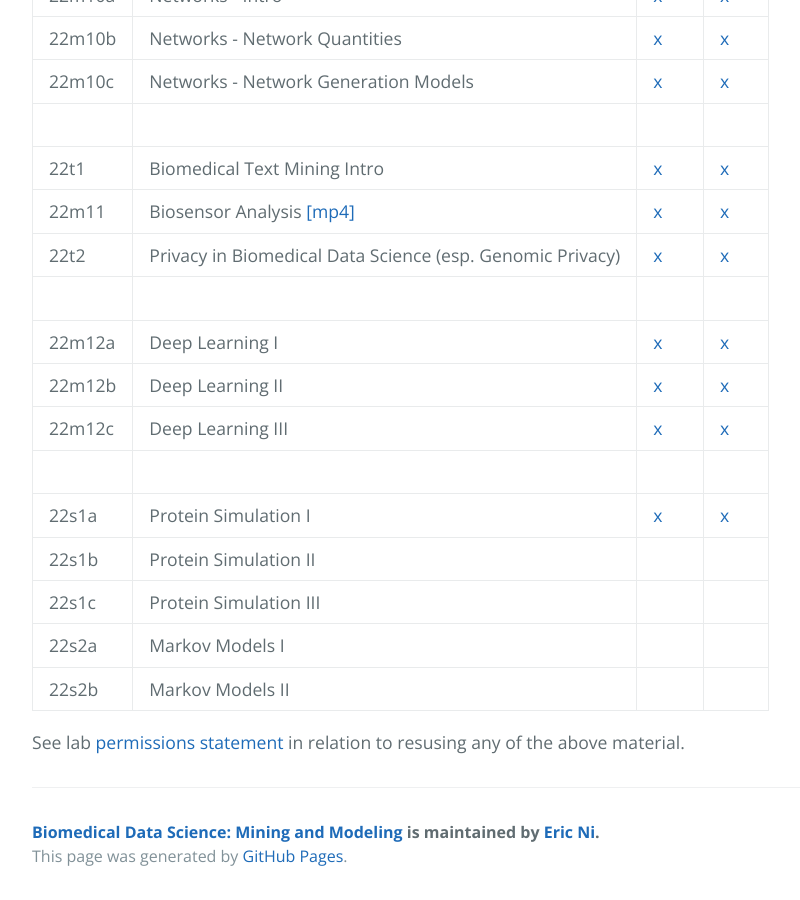
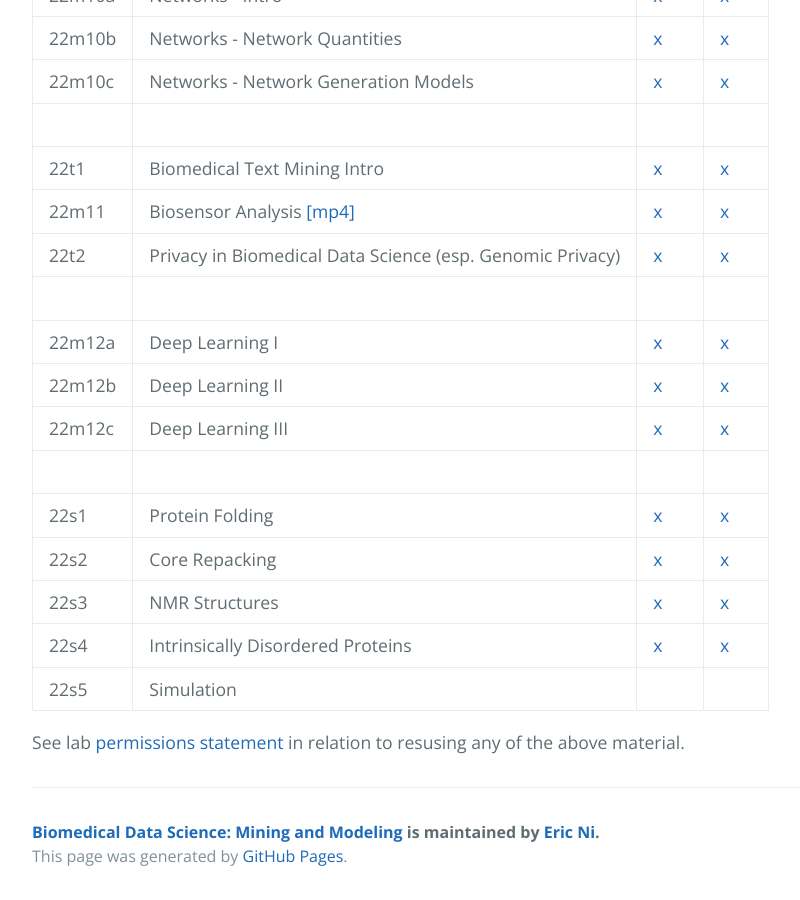
Before and after one commit to gersteinlab/cbb752b23, a Jekyll site: the page built from syllabus.md, in a window 1280 px wide and 900 px high, scrolled down 3882 px. Shown: the whole window, without its empty margins (64-864 px from the left). Built offline with Jekyll 4.4.1, drawn with Linux system fonts in a browser that asks for light colours; some of the changed text lies outside the part shown.

Commit message:
Update syllabus.md

```diff
--- a/syllabus.md
+++ b/syllabus.md
@@ -31,11 +31,11 @@ Please see [last year's syllabus](http://cbb752b21.gersteinlab.org/syllabus) (wi
 | 3/28 | MINING/MODELLING - Deep Learning I                                                           | 22m12a                    | M12a                                                             |                                                                                                           |
 | 3/30 | MINING/MODELLING - Deep Learning II                                                          | 22m12b                    | M12b                                                             |                                                                                                           |
 | 4/4  | MINING/MODELLING - Deep Learning III                                                         | 22m12c                    | M12c                                                             |                                                                                                           |
-| 4/11 | MODELLING - Protein Simulation I                                                             | 22s1a                     | S1                                                               |                                                                                                           |
-| 4/13 | MODELLING - Protein Simulation II                                                            | 22s1b                     | S2a                                                              |                                                                                                           |
-| 4/18 | MODELLING - Protein Simulation III                                                           | 22s1c                     | S2b                                                              |                                                                                                           |
-| 4/20 | MODELLING - Markov Models I                                                                  | 22s2a                     |                                                                  |                                                                                                           |
-| 4/22 | MODELLING - Markov Models II                                                                 | 22s2b                     |                                                                  | Happening in place of morning section on Fri 4/22                                                         |
+| 4/11 | MODELLING - Protein Simulation I                                                             | 22s1                      | S1                                                               |                                                                                                           |
+| 4/13 | MODELLING - Protein Simulation II                                                            | 22s1, 22s2                | S2a                                                              |                                                                                                           |
+| 4/18 | MODELLING - Protein Simulation III                                                           | 22s2, 22s3                | S2b                                                              |                                                                                                           |
+| 4/20 | MODELLING - Protein Simulation IV                                                            | 22s4                      |                                                                  |                                                                                                           |
+| 4/22 | MODELLING - Protein Simulation V                                                             | 22s5                      |                                                                  | Happening in place of morning section on Fri 4/22                                                         |
 | 4/25 | Quiz on 2nd Half                                                                             |                           |                                                                  |                                                                                                           |
 | 4/27 | Final Presentations                                                                          |                           |                                                                  |                                                                                                           |
 | 4/29 | \*YALE\* Classes end; Reading period begins                                                  |                           |                                                                  |                                                                                                           |
@@ -80,17 +80,17 @@ Please see [last year's syllabus](http://cbb752b21.gersteinlab.org/syllabus) (wi
 | 22m10c | Networks - Network Generation Models                                                                                     | [x](http://files2.gersteinlab.org/public-docs/2022/03.10/22m10c--cbb752-MG-network-generation.pdf)                               | [x](http://files2.gersteinlab.org/public-docs/2022/03.10/22m10c--cbb752-MG-network-generation.ppt)                               |
 |        |                                                                                                                          |                                                                                                                                  |                                                                                                                                  |
 | 22t1   | Biomedical Text Mining Intro                                                                                             | [x](http://files2.gersteinlab.org/public-docs/2022/03.09/cbb752b22_textmining.pdf)                                               | [x](http://files2.gersteinlab.org/public-docs/2022/03.10/cbb752b22_textmining.pptx)                                              |
-| 22m11  | Biosensor Analysis  [\[mp4\]](http://files2.gersteinlab.org/public-docs/2022/03.14/22m11--cbb752-MG-spr22-biosensors.mp4)                                                                                                     | [x](http://files2.gersteinlab.org/public-docs/2022/03.14/22m11--cbb752-MG-spr22-biosensors.pdf)                                  | [x](http://files2.gersteinlab.org/public-docs/2022/03.14/22m11--cbb752-MG-spr22-biosensors.pptx)                                 |
+| 22m11  | Biosensor Analysis               [\[mp4\]](http://files2.gersteinlab.org/public-docs/2022/03.14/22m11--cbb752-MG-spr22-biosensors.mp4)                                                                                        | [x](http://files2.gersteinlab.org/public-docs/2022/03.14/22m11--cbb752-MG-spr22-biosensors.pdf)                                  | [x](http://files2.gersteinlab.org/public-docs/2022/03.14/22m11--cbb752-MG-spr22-biosensors.pptx)                                 |
 | 22t2   | Privacy in Biomedical Data Science (esp. Genomic Privacy)                                                                | [x](http://files2.gersteinlab.org/public-docs/2022/03.14/PrivacyCyberbiosecurity_cbb752b22_EN.pdf)                               | [x](http://files2.gersteinlab.org/public-docs/2022/03.14/PrivacyCyberbiosecurity_cbb752b22_EN.pptx)                              |
 |        |                                                                                                                          |                                                                                                                                  |                                                                                                                                  |
 | 22m12a | Deep Learning I                                                                                                          | [x](http://files2.gersteinlab.org/public-docs/2022/04.05/DeepLearning_I_IntroDL.pdf)                                             | [x](http://files.gersteinlab.org/public-docs/2022/04.05/DeepLearning_I_IntroDL.pptx)                                             |
 | 22m12b | Deep Learning II                                                                                                         | [x](http://files2.gersteinlab.org/public-docs/2022/04.05/DeepLearning_II_2022.pdf)                                               | [x](http://files.gersteinlab.org/public-docs/2022/04.05/DeepLearning_II_2022.pptx)                                               |
 | 22m12c | Deep Learning III                                                                                                        | [x](http://files2.gersteinlab.org/public-docs/2022/04.05/DeepLearning_III_VAEandGAN_2022.pdf)                                    | [x](http://files.gersteinlab.org/public-docs/2022/04.05/DeepLearning_III_VAEandGAN_2022.pptx)                                    |
 |        |                                                                                                                          |                                                                                                                                  |                                                                                                                                  |
-| 22s1a  | Protein Simulation I                                                                                                     | [x](http://files2.gersteinlab.org/public-docs/2022/04.19/ericni/protein_folding.pdf)                                             | [x](http://files2.gersteinlab.org/public-docs/2022/04.19/ericni/protein_folding.ppt)                                             |
-| 22s1b  | Protein Simulation II                                                                                                    |                                                                                                                                  |                                                                                                                                  |
-| 22s1c  | Protein Simulation III                                                                                                   |                                                                                                                                  |                                                                                                                                  |
-| 22s2a  | Markov Models I                                                                                                          |                                                                                                                                  |                                                                                                                                  |
-| 22s2b  | Markov Models II                                                                                                         |                                                                                                                                  |                                                                                                                                  |
+| 22s1   | Protein Folding                                                                                                          | [x](http://files2.gersteinlab.org/public-docs/2022/04.19/ericni/protein_folding.pdf)                                             | [x](http://files2.gersteinlab.org/public-docs/2022/04.19/ericni/protein_folding.ppt)                                             |
+| 22s2   | Core Repacking                                                                                                           | [x](http://files2.gersteinlab.org/public-docs/2022/04.20/core_repacking.pdf)                                                     | [x](http://files2.gersteinlab.org/public-docs/2022/04.20/core_repacking.pptx)                                                    |
+| 22s3   | NMR Structures                                                                                                           | [x](http://files2.gersteinlab.org/public-docs/2022/04.20/nmr.pdf)                                                                | [x](http://files2.gersteinlab.org/public-docs/2022/04.20/nmr.pptx)                                                               |
+| 22s4   | Intrinsically Disordered Proteins                                                                                        | [x](http://files2.gersteinlab.org/public-docs/2022/04.20/idp.pdf)                                                                | [x](http://files2.gersteinlab.org/public-docs/2022/04.20/idp.pptx)                                                               |
+| 22s5   | Simulation                                                                                                               |                                                                                                                                  |                                                                                                                                  |
 
 See lab [permissions statement](https://sites.gersteinlab.org/permissions/) in relation to resusing any of the above material.
```
